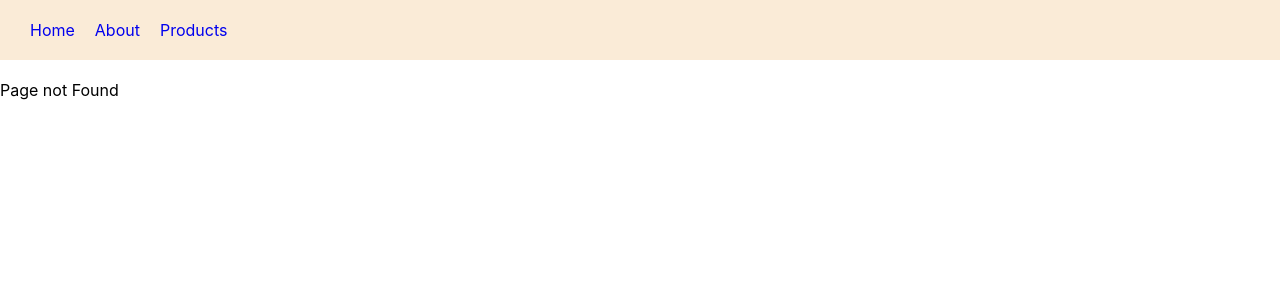
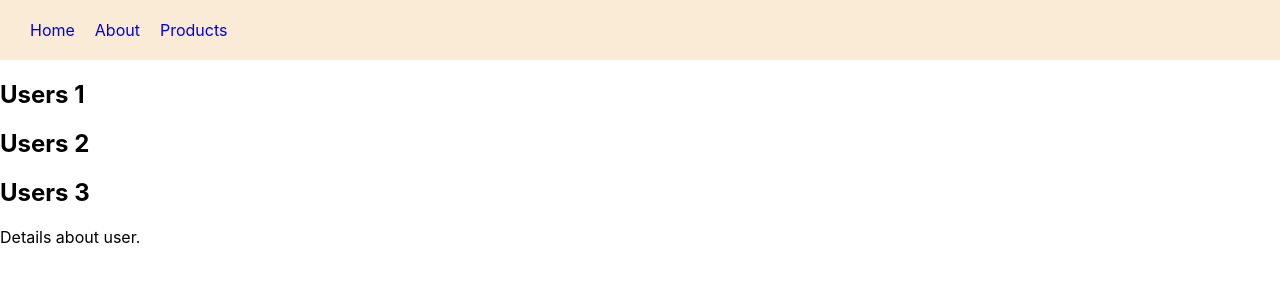
Before and after one commit to AnikBhadra/router-tutorial, a React (Vite) app: page /users/1 in a window 1280 px wide. Before the commit this address had no page. Shown: the top 300 px of the page. Built offline with nearby package versions, Linux system fonts and the light colour scheme.

Commit message:
dynamic routes

```diff
--- a/src/App.jsx
+++ b/src/App.jsx
@@ -8,6 +8,9 @@
 import Products from './components/Products'
 import FeaturedProducts from './components/FeaturedProducts'
 import NewProduct from './components/NewProduct'
+import Users from './components/Users'
+import UserDetails from './components/UserDetails'
+import Admin from './components/Admin'
 
 function App() {
 
@@ -19,14 +22,19 @@
         <Route path='/' element={<Home />} />
         <Route path='about' element={<About />} />
         <Route path='order-summary' element={<OrderSummary />}></Route>
-        <Route path='*' element={<NoMatch />} > </Route>
-
         <Route path='products' element={<Products />} >
           <Route index element={<FeaturedProducts />} />
 
           <Route path='featured' element={<FeaturedProducts />} />
           <Route path='new' element={<NewProduct />} />
         </Route>
+
+        <Route path='users' element={<Users />}>
+          <Route path=':userId' element={<UserDetails />} />
+          <Route path='admin' element={<Admin />} />
+        </Route >
+        <Route path='*' element={<NoMatch />} />
+
       </Routes>
     </div>
   )
--- /dev/null
+++ b/src/components/Admin.jsx
@@ -0,0 +1,9 @@
+import React from 'react'
+
+function Admin() {
+    return (
+        <div>Admin user</div>
+    )
+}
+
+export default Admin
--- /dev/null
+++ b/src/components/UserDetails.jsx
@@ -0,0 +1,11 @@
+import React from 'react'
+
+function UserDetails() {
+    return (
+        <div>
+            Details about user.
+        </div>
+    )
+}
+
+export default UserDetails
--- /dev/null
+++ b/src/components/Users.jsx
@@ -0,0 +1,15 @@
+import React from 'react'
+import { Outlet } from 'react-router-dom'
+
+function Users() {
+    return (
+        <div>
+            <h2>Users 1</h2>
+            <h2>Users 2</h2>
+            <h2>Users 3</h2>
+            <Outlet />
+        </div>
+    )
+}
+
+export default Users
```
